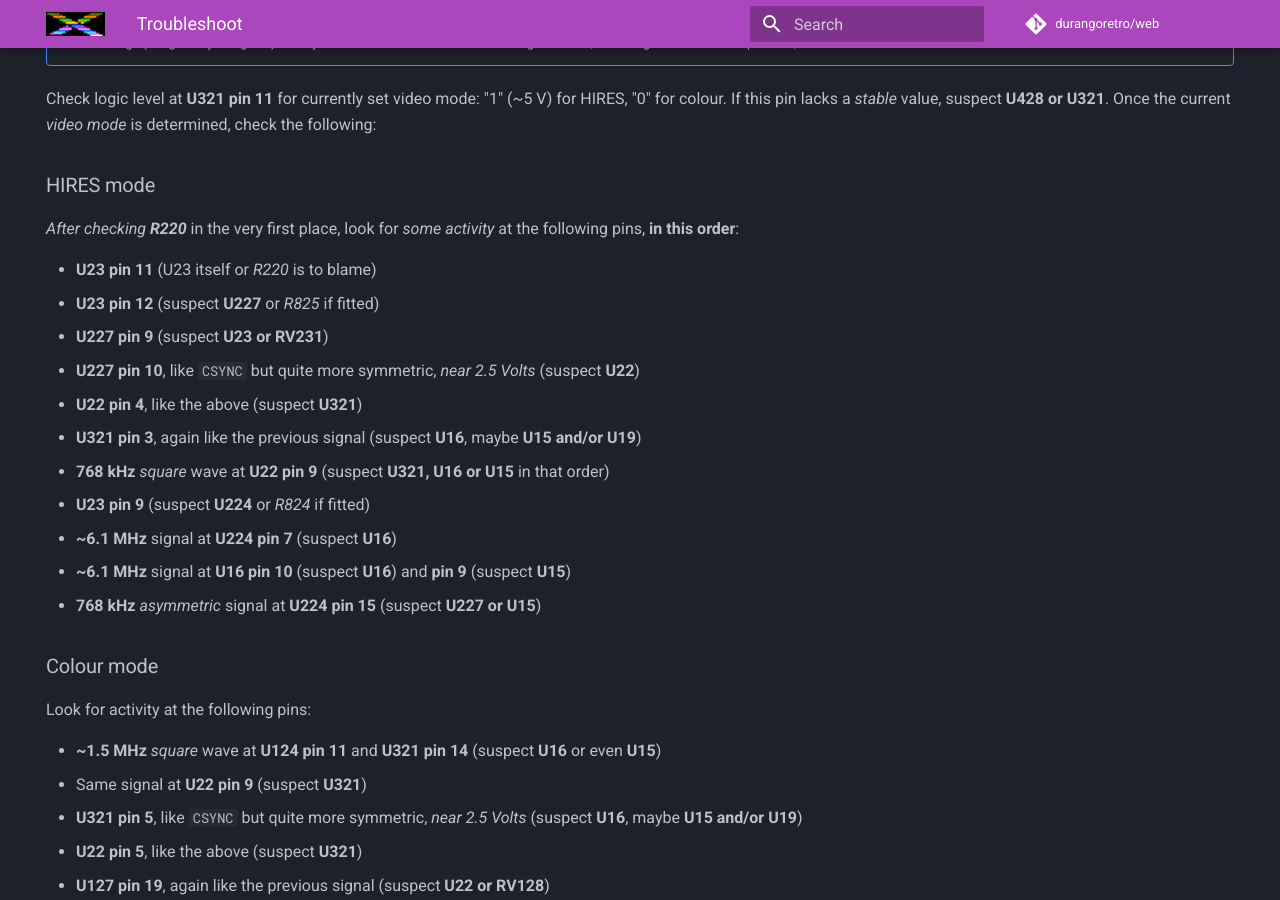
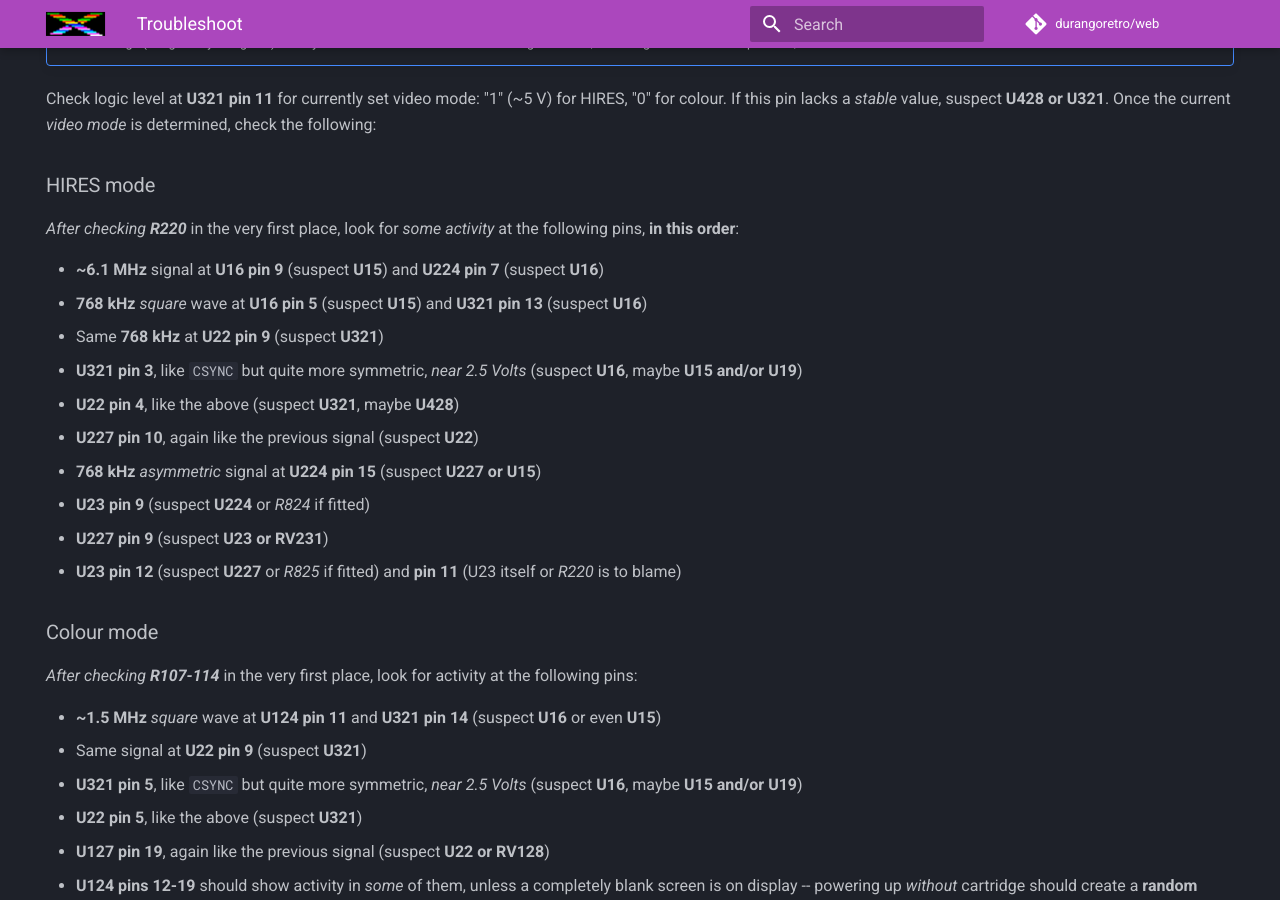
Before and after one commit to durangoretro/web, an MkDocs documentation site: the page built from docs/troubleshoot.md, in a window 1280 px wide and 900 px high, scrolled down 1381 px. Built offline with MkDocs 1.6.1 and Material for MkDocs 9.7.7, drawn with Linux system fonts in a browser that asks for light colours; comment, search, counter and statistics services are not loaded.

Commit message:
sorted HIRES troubleshoot

```diff
--- a/docs/troubleshoot.md
+++ b/docs/troubleshoot.md
@@ -54,21 +54,20 @@ Check logic level at **U321 pin 11** for currently set video mode: "1" (~5 V) fo
 
 _After checking **R220**_ in the very first place, look for _some activity_ at the following pins, **in this order**:
 
-* **U23 pin 11** (U23 itself or _R220_ is to blame)
-* **U23 pin 12** (suspect **U227** or _R825_ if fitted)
+* **~6.1 MHz** signal at **U16 pin 9** (suspect **U15**) and **U224 pin 7** (suspect **U16**)
+* **768 kHz** _square_ wave at **U16 pin 5** (suspect **U15**) and **U321 pin 13** (suspect **U16**)
+* Same **768 kHz** at **U22 pin 9** (suspect **U321**)
+* **U321 pin 3**, like `CSYNC` but quite more symmetric, _near 2.5 Volts_ (suspect **U16**, maybe **U15 and/or U19**)
+* **U22 pin 4**, like the above (suspect **U321**, maybe **U428**)
+* **U227 pin 10**, again like the previous signal (suspect **U22**)
+* **768 kHz** _asymmetric_ signal at **U224 pin 15** (suspect **U227 or U15**)
+* **U23 pin 9** (suspect **U224** or _R824_ if fitted)
 * **U227 pin 9** (suspect **U23 or RV231**)
-* **U227 pin 10**, like `CSYNC` but quite more symmetric, _near 2.5 Volts_ (suspect **U22**)
-* **U22 pin 4**, like the above (suspect **U321**)
-* **U321 pin 3**, again like the previous signal (suspect **U16**, maybe **U15 and/or U19**)
-* **768 kHz** _square_ wave at **U22 pin 9** (suspect **U321, U16 or U15** in that order)
-* **U23 pin 9** (suspect **U224** or _R824_ if fitted)
-* **~6.1 MHz** signal at **U224 pin 7** (suspect **U16**)
-* **~6.1 MHz** signal at **U16 pin 10** (suspect **U16**) and **pin 9** (suspect **U15**)
-* **768 kHz** _asymmetric_ signal at **U224 pin 15** (suspect **U227 or U15**)
+* **U23 pin 12** (suspect **U227** or _R825_ if fitted) and **pin 11** (U23 itself or _R220_ is to blame)
 
 ### Colour mode
 
-Look for activity at the following pins:
+_After checking **R107-114**_ in the very first place, look for activity at the following pins:
 
 * **~1.5 MHz** _square_ wave at **U124 pin 11** and **U321 pin 14** (suspect **U16** or even **U15**)
 * Same signal at **U22 pin 9** (suspect **U321**)
```
